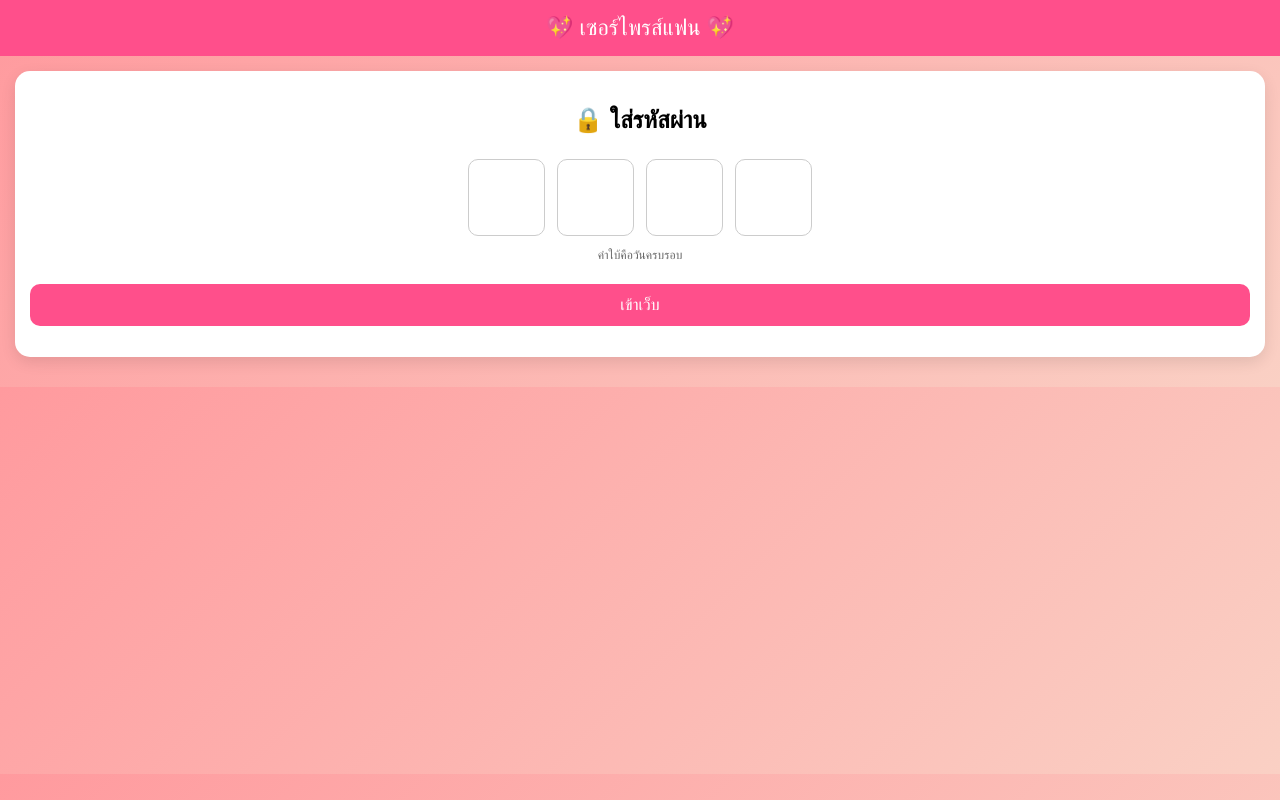
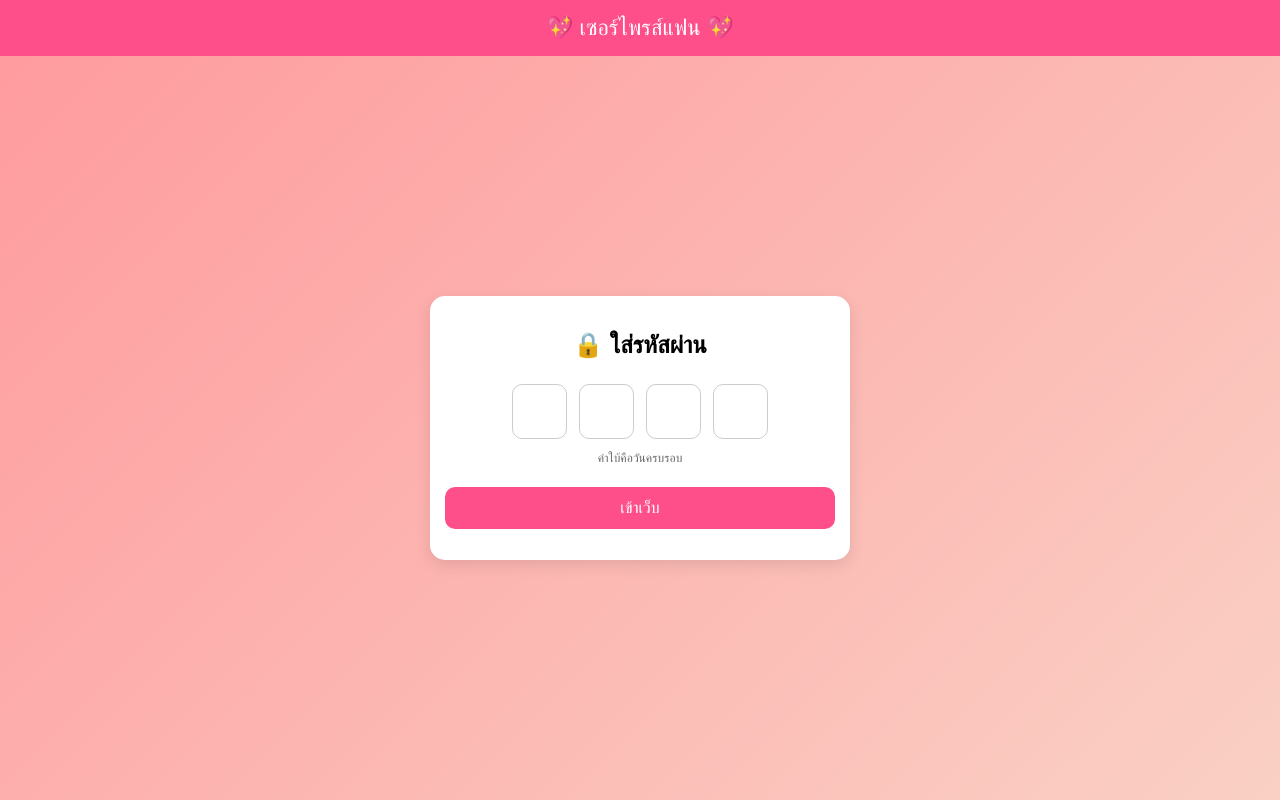
Before and after one commit to nattawut254411-design/surprise-love-V.2, a plain HTML site: page index.html in a window 1280 px wide. Drawn offline with Linux system fonts and the light colour scheme.

Commit message:
Update index.html

```diff
--- a/index.html
+++ b/index.html
@@ -4,11 +4,20 @@
 <meta charset="UTF-8">
 <title>Surprise For You 💖</title>
 <style>
+
+*{
+  box-sizing:border-box;
+}
+
 body{
   margin:0;
   font-family:sans-serif;
   background:linear-gradient(135deg,#ff9a9e,#fad0c4);
+  min-height:100vh;
+  display:flex;
+  flex-direction:column;
 }
+
 header{
   background:#ff4f8b;
   color:white;
@@ -16,14 +25,25 @@ header{
   text-align:center;
   font-size:22px;
 }
-.page{display:none;padding:15px;}
+
+.page{
+  display:none;
+  flex:1;
+  justify-content:center;
+  align-items:center;
+  padding:15px;
+}
+
 section{
   background:white;
-  margin-bottom:15px;
   padding:15px;
   border-radius:15px;
   box-shadow:0 5px 15px rgba(0,0,0,.1);
+  width:100%;
+  max-width:420px;
+  margin:auto;
 }
+
 button{
   width:100%;
   padding:12px;
@@ -34,6 +54,7 @@ button{
   color:white;
   font-size:16px;
 }
+
 input,textarea{
   width:100%;
   padding:10px;
@@ -41,18 +62,19 @@ input,textarea{
   border:1px solid #ccc;
   margin-top:5px;
 }
+
 img{
   width:100%;
   border-radius:10px;
   margin-top:10px;
 }
 
-/* menu */
 .menuGrid{
 display:grid;
 grid-template-columns:repeat(2,1fr);
 gap:15px;
 }
+
 .menuItem{
 background:#ff4f8b;
 color:white;
@@ -61,12 +83,12 @@ img{
 text-align:center;
 }
 
-/* password */
 .passbox{
 display:flex;
 justify-content:center;
 gap:12px;
 }
+
 .passbox input{
 width:55px;
 height:55px;
@@ -74,12 +96,12 @@ img{
 text-align:center;
 }
 
-/* match */
 .game{
 display:grid;
 grid-template-columns:repeat(5,1fr);
 gap:10px;
 }
+
 .card{
 background:#ff4f8b;
 color:white;
@@ -101,14 +123,16 @@ img{
 }
 
 .small{font-size:12px;color:#666;text-align:center;}
+
 </style>
 </head>
+
 <body>
 
 <header>💖 เซอร์ไพรส์แฟน 💖</header>
 
 <!-- LOGIN -->
-<div id="loginPage" class="page" style="display:block;">
+<div id="loginPage" class="page" style="display:flex;">
 <section style="text-align:center;">
 <h2>🔒 ใส่รหัสผ่าน</h2>
 <div class="passbox">
@@ -205,9 +229,7 @@ img{
 <div id="musicPage" class="page">
 <section>
 <h2>🎵 เพลงรัก</h2>
-
 <p>เพลงนี้ให้ฟังเวลาคิดถึงกัน 💖</p>
-
 <button onclick="playMusic()">▶ เล่นเพลง</button>
 <button onclick="stopMusic()">⏸ หยุดเพลง</button>
 
@@ -222,24 +244,24 @@ img{
 <audio id="boomSound" src="https://www.soundjay.com/explosion/explosion-01.mp3"></audio>
 
 <script>
+
 function go(id){
 document.querySelectorAll(".page").forEach(p=>p.style.display="none");
-document.getElementById(id).style.display="block";
+document.getElementById(id).style.display="flex";
 }
 
-/* LOGIN */
 let inputs=[p1,p2,p3,p4];
 inputs.forEach((inp,i)=>{
 inp.oninput=()=>{if(inp.value && i<3)inputs[i+1].focus();}
 inp.onkeydown=(e)=>{if(e.key==="Backspace" && !inp.value && i>0)inputs[i-1].focus();}
 });
+
 function checkPass(){
 let pass=p1.value+p2.value+p3.value+p4.value;
 if(pass==="9999"){go("menuPage");}
 else loginMsg.innerText="❌ รหัสผิด";
 }
 
-/* MEMORY */
 let memories=JSON.parse(localStorage.getItem("memories")||"[]");
 function renderMem(){
 memoryList.innerHTML="";
@@ -265,7 +287,6 @@ renderMem();
 }
 renderMem();
 
-/* QUIZ */
 let questions=[
 {q:"วันครบรอบเราวันที่เท่าไหร่",a:"5 มีนาคม 2567",c:["1 มกรา 2567","5 มีนาคม 2567","14 กุมภา 2567","10 เมษา 2567"]},
 {q:"ครั้งแรกเจอกันที่ไหน",a:"หน้าหอหญิง",c:["หน้าหอชาย","หน้าหอหญิง","เซเว่น","ตลาด"]},
@@ -300,7 +321,6 @@ quizBox.appendChild(b);
 }
 }
 
-/* MATCH */
 let symbols=["💖","💖","🐱","🐱","🌸","🌸","⭐","⭐","🎁","🎁","🍀","🍀","🍓","🍓","🧸","🧸","🎮","🎮","🐰","🐰"];
 let first=null,lock=false,time=45,timer;
 
@@ -347,7 +367,6 @@ setTimeout(()=>heart.remove(),1500);
 },1000);
 }
 
-/* DAY */
 let startDate=new Date(2024,2,5);
 setInterval(()=>{
 let now=new Date();
@@ -364,9 +383,9 @@ if(!y)return;
 futureResult.innerText="ประมาณ "+(y*365)+" วัน";
 }
 
-/* MUSIC */
 function playMusic(){song.play();}
 function stopMusic(){song.pause();song.currentTime=0;}
+
 </script>
 
 </body>
```
Lines whose indentation alone changed are shown as unchanged.
